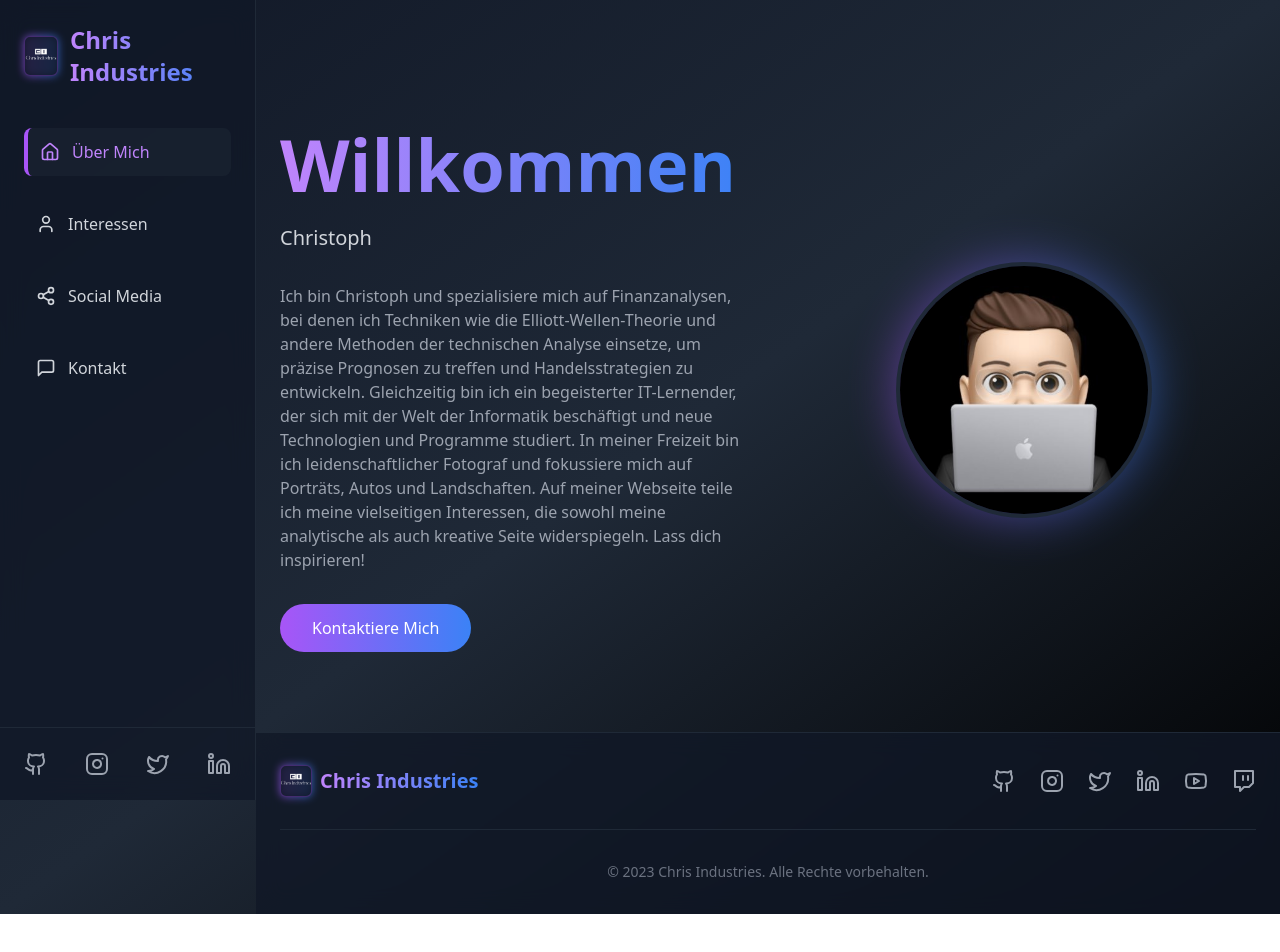
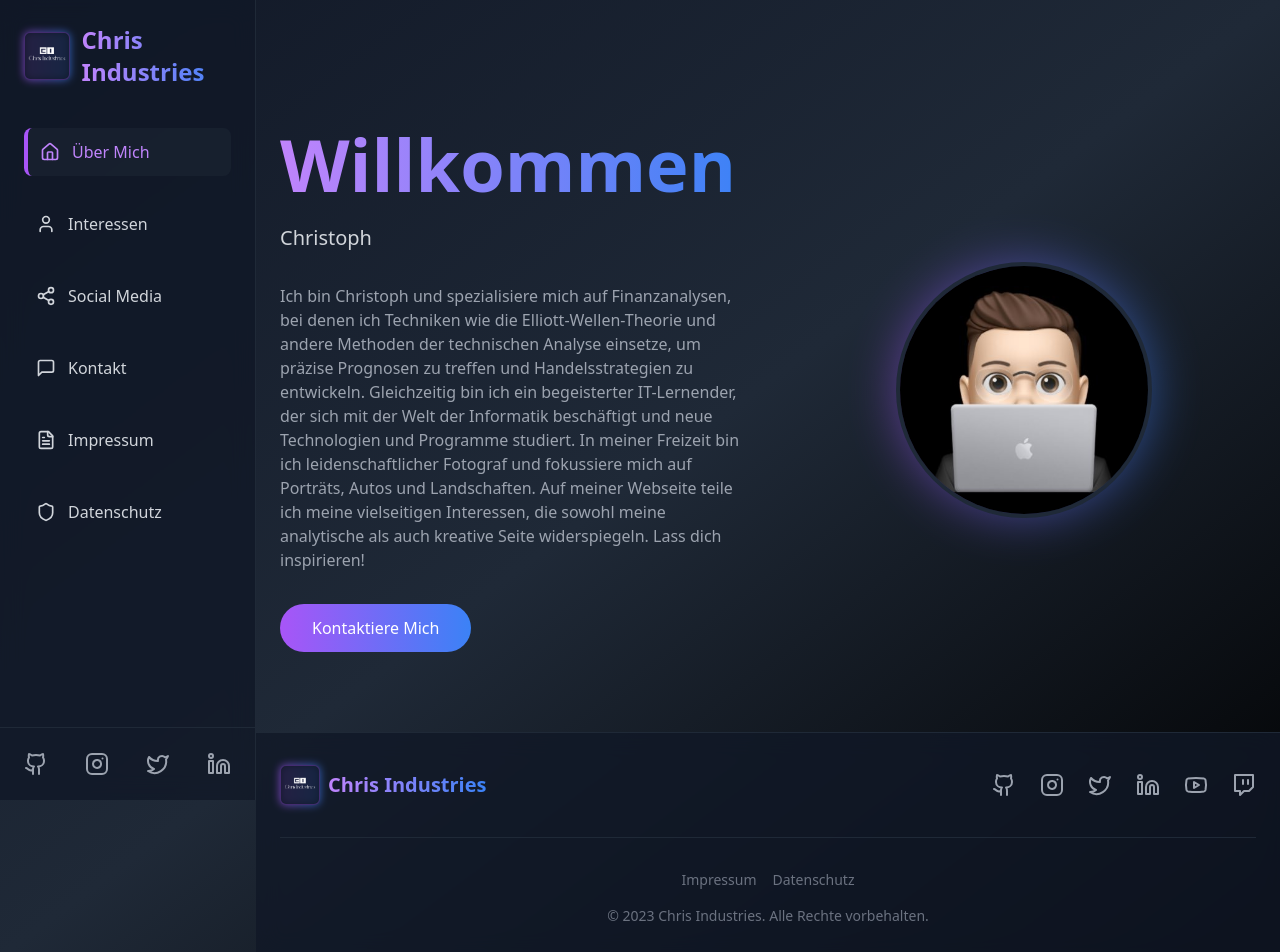
Before and after one commit to 0xChri2/Chris-Industries.de, a React (Vite) app in the folder Chris-Industries/: page / in a window 1280 px wide. Shown: the top 952 px of the page. Before the commit the page ends 914 px from the top, so only its background shows below. Built offline with nearby package versions, Linux system fonts and the light colour scheme.

Commit message:
first release verion

```diff
--- a/Chris-Industries/src/App.tsx
+++ b/Chris-Industries/src/App.tsx
@@ -21,7 +21,9 @@ import {
   User,
   Share2,
   MessageSquare,
-  Layers
+  Layers,
+  FileText,
+  Shield
 } from 'lucide-react';
 
 
@@ -51,7 +53,9 @@ function App() {
     { id: 'home', label: 'Über Mich', icon: <Home className="w-5 h-5" /> },
     { id: 'interests', label: 'Interessen', icon: <User className="w-5 h-5" /> },
     { id: 'social', label: 'Social Media', icon: <Share2 className="w-5 h-5" /> },
-    { id: 'contact', label: 'Kontakt', icon: <MessageSquare className="w-5 h-5" /> }
+    { id: 'contact', label: 'Kontakt', icon: <MessageSquare className="w-5 h-5" /> },
+    { id: 'impressum', label: 'Impressum', icon: <FileText className="w-5 h-5" /> },
+    { id: 'datenschutz', label: 'Datenschutz', icon: <Shield className="w-5 h-5" /> }
   ];
 
   // Social media links
@@ -59,7 +63,7 @@ function App() {
     { icon: <Github className="w-6 h-6" />, name: 'GitHub', url: 'https://github.com/0xChri2' },
     { icon: <Instagram className="w-6 h-6" />, name: 'Instagram', url: 'https://www.instagram.com/chrisindustries.de/?next=%2F&hl=de' },
     { icon: <Twitter className="w-6 h-6" />, name: 'X', url: 'https://x.com/0xChri2' },
-    { icon: <Linkedin className="w-6 h-6" />, name: 'LinkedIn', url: 'https://linkedin.com/' },
+    { icon: <Linkedin className="w-6 h-6" />, name: 'LinkedIn', url: 'https://www.linkedin.com/in/0xchri2/' },
     { icon: <Youtube className="w-6 h-6" />, name: 'YouTube', url: 'https://www.youtube.com/@0xChri2' },
     { icon: <Twitch className="w-6 h-6" />, name: 'Twitch', url: 'https://twitch.tv/' }
   ];
@@ -183,7 +187,7 @@ function App() {
       <nav className="md:hidden fixed top-0 left-0 right-0 z-50 bg-gray-900/80 backdrop-blur-md border-b border-gray-800">
         <div className="container mx-auto px-6 py-4 flex justify-between items-center">
           <div className="flex items-center gap-2">
-            <div className="relative w-8 h-8">
+            <div className="relative w-10 h-10">
               <div className="absolute inset-0 bg-gradient-to-r from-purple-500 to-blue-500 rounded-md blur-sm opacity-70"></div>
               <div className="relative z-10 flex items-center justify-center w-full h-full bg-gray-900/80 rounded-md border border-purple-500/30">
                 <img src="/src/assets/chrisindustries.png" alt="Logo" className="w-10 h-10 object-cover rounded-md" />
@@ -233,10 +237,10 @@ function App() {
       <div className="hidden md:flex fixed left-0 top-0 bottom-0 w-64 bg-gray-900/80 backdrop-blur-md border-r border-gray-800 z-50 flex-col">
         <div className="p-6">
           <div className="flex items-center gap-3 mb-10">
-            <div className="relative w-10 h-10">
+            <div className="relative w-13 h-12">
               <div className="absolute inset-0 bg-gradient-to-r from-purple-500 to-blue-500 rounded-md blur-sm opacity-70 animate-pulse"></div>
               <div className="relative z-10 flex items-center justify-center w-full h-full bg-gray-900/80 rounded-md border border-purple-500/30">
-              <img src="/src/assets/chrisindustries.png" alt="Logo" className="w-10 h-10 object-cover rounded-md" />
+              <img src="/src/assets/chrisindustries.png" alt="Logo" className="w-14 h-12 object-cover rounded-md" />
               </div>
             </div>
             <div className="text-2xl font-bold bg-clip-text text-transparent bg-gradient-to-r from-purple-400 to-blue-500">
@@ -488,14 +492,81 @@ function App() {
             </div>
           </section>
         </div>
+        {/* Impressum Section */}
+        <section
+            id="impressum"
+            className={`transition-opacity duration-500 ${
+              activeSection === 'impressum' ? 'opacity-100' : 'opacity-0 hidden'
+            }`}
+          >
+            <h2 className="text-4xl md:text-5xl font-bold mb-12 bg-clip-text text-transparent bg-gradient-to-r from-purple-400 to-blue-500">
+              Impressum
+            </h2>
+            <div className="bg-gray-800/50 backdrop-blur-sm rounded-xl p-8 border border-gray-700">
+              <p className="text-gray-400 mb-4">
+                Angaben gemäß § 5 TMG:
+              </p>
+              <p className="text-gray-400 mb-4">
+                Christoph Riedel<br />
+                Lehmkuhler Weg 47<br />
+                40723 Hilden
+              </p>
+              <p className="text-gray-400 mb-4">
+                Kontakt:<br />
+                E-Mail: business@chris-industries.de
+              </p>
+              <p className="text-gray-400 mb-4">
+                Haftungsausschluss:<br />
+                Trotz sorgfältiger inhaltlicher Kontrolle übernehmen wir keine Haftung für die Inhalte externer Links. Für den Inhalt der verlinkten Seiten sind ausschließlich deren Betreiber verantwortlich.
+              </p>
+            </div>
+          </section>
+
+          {/* Datenschutz Section */}
+          <section
+            id="datenschutz"
+            className={`transition-opacity duration-500 ${
+              activeSection === 'datenschutz' ? 'opacity-100' : 'opacity-0 hidden'
+            }`}
+          >
+            <h2 className="text-4xl md:text-5xl font-bold mb-12 bg-clip-text text-transparent bg-gradient-to-r from-purple-400 to-blue-500">
+              Datenschutz
+            </h2>
+            <div className="bg-gray-800/50 backdrop-blur-sm rounded-xl p-8 border border-gray-700">
+              <p className="text-gray-400 mb-4">
+                Datenschutz hat einen besonders hohen Stellenwert für die Geschäftsleitung von Chris Industries. Eine Nutzung der Internetseiten von Chris Industries ist grundsätzlich ohne jede Angabe personenbezogener Daten möglich. Sofern eine betroffene Person besondere Services unseres Unternehmens über unsere Internetseite in Anspruch nehmen möchte, könnte jedoch eine Verarbeitung personenbezogener Daten erforderlich werden.
+              </p>
+              <p className="text-gray-400 mb-4">
+                Die Verarbeitung personenbezogener Daten, beispielsweise des Namens, der Anschrift, E-Mail-Adresse oder Telefonnummer einer betroffenen Person, erfolgt stets im Einklang mit der Datenschutz-Grundverordnung und in Übereinstimmung mit den für Chris Industries geltenden landesspezifischen Datenschutzbestimmungen.
+              </p>
+              <p className="text-gray-400 mb-4">
+                Mittels dieser Datenschutzerklärung möchte unser Unternehmen die Öffentlichkeit über Art, Umfang und Zweck der von uns erhobenen, genutzten und verarbeiteten personenbezogenen Daten informieren. Ferner werden betroffene Personen mittels dieser Datenschutzerklärung über die ihnen zustehenden Rechte aufgeklärt.
+              </p>
+              <p className="text-gray-400 mb-4">
+                Name und Anschrift des für die Verarbeitung Verantwortlichen:<br />
+                Christoph Riedel<br />
+                Lehmkuhler Weg 47<br />
+                40723 Hilden<br />
+                Deutschland<br />
+                E-Mail: business@chris-industries.de
+              </p>
+              <p className="text-gray-400 mb-4">
+                Erfassung von allgemeinen Daten und Informationen:<br />
+                Die Internetseite von Chris Industries erfasst mit jedem Aufruf der Internetseite durch eine betroffene Person oder ein automatisiertes System eine Reihe von allgemeinen Daten und Informationen. Diese allgemeinen Daten und Informationen werden in den Logfiles des Servers gespeichert. Erfasst werden können die (1) verwendeten Browsertypen und Versionen, (2) das vom zugreifenden System verwendete Betriebssystem, (3) die Internetseite, von welcher ein zugreifendes System auf unsere Internetseite gelangt (sogenannte Referrer), (4) die Unterwebseiten, welche über ein zugreifendes System auf unserer Internetseite angesteuert werden, (5) das Datum und die Uhrzeit eines Zugriffs auf die Internetseite, (6) eine Internet-Protokoll-Adresse (IP-Adresse), (7) der Internet-Service-Provider des zugreifenden Systems und (8) sonstige ähnliche Daten und Informationen, die der Gefahrenabwehr im Falle von Angriffen auf unsere informationstechnologischen Systeme dienen.
+              </p>
+              <p className="text-gray-400 mb-4">
+                Diese Informationen werden benötigt, um (1) die Inhalte unserer Internetseite korrekt auszuliefern, (2) die Inhalte unserer Internetseite sowie die Werbung für diese zu optimieren, (3) die dauerhafte Funktionsfähigkeit unserer informationstechnologischen Systeme und der Technik unserer Internetseite zu gewährleisten sowie (4) Strafverfolgungsbehörden im Falle eines Cyberangriffes die zur Strafverfolgung notwendigen Informationen bereitzustellen. Diese anonym erhobenen Daten und Informationen werden durch Chris Industries daher einerseits statistisch und ferner mit dem Ziel ausgewertet, den Datenschutz und die Datensicherheit in unserem Unternehmen zu erhöhen, um letztlich ein optimales Schutzniveau für die von uns verarbeiteten personenbezogenen Daten sicherzustellen. Die anonymen Daten der Server-Logfiles werden getrennt von allen durch eine betroffene Person angegebenen personenbezogenen Daten gespeichert.
+              </p>
+            </div>
+          </section>
       </main>
 
       {/* Footer */}
       <footer className="md:ml-64 bg-gray-900/80 backdrop-blur-md border-t border-gray-800 py-8">
         <div className="container mx-auto px-6">
           <div className="flex flex-col md:flex-row justify-between items-center">
-        <div className="flex items-center gap-2">
-          <div className="relative w-8 h-8">
+            <div className="flex items-center gap-2 mb-4 md:mb-0">
+              <div className="relative w-10 h-10">
                 <div className="absolute inset-0 bg-gradient-to-r from-purple-500 to-blue-500 rounded-md blur-sm opacity-70"></div>
                 <div className="relative z-10 flex items-center justify-center w-full h-full bg-gray-900/80 rounded-md border border-purple-500/30">
                   <img src="/src/assets/chrisindustries.png" alt="Logo" className="w-10 h-10 object-cover rounded-md" />
@@ -520,7 +591,23 @@ function App() {
             </div>
           </div>
           <div className="mt-8 pt-8 border-t border-gray-800 text-center text-gray-500 text-sm">
+            <div className="flex justify-center space-x-4">
+              <button
+                onClick={() => setActiveSection('impressum')}
+                className="hover:text-white transition-colors duration-300"
+              >
+                Impressum
+              </button>
+              <button
+                onClick={() => setActiveSection('datenschutz')}
+                className="hover:text-white transition-colors duration-300"
+              >
+                Datenschutz
+              </button>
+            </div>
+            <div className="mt-4">
               © {new Date().getFullYear()} Chris Industries. Alle Rechte vorbehalten.
+            </div>
           </div>
         </div>
       </footer>
```
Lines whose indentation alone changed are shown as unchanged.
